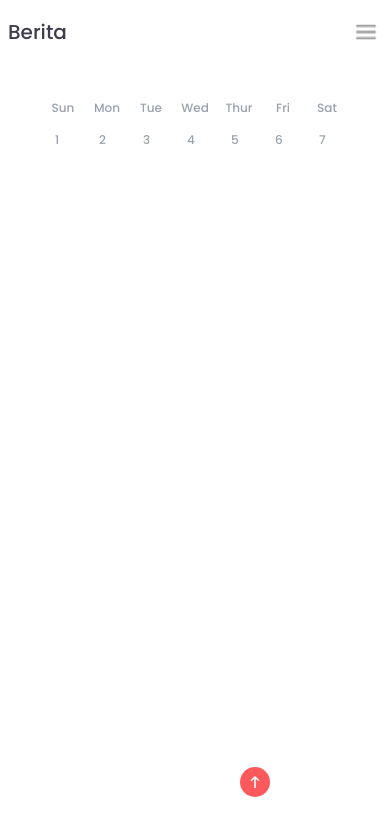
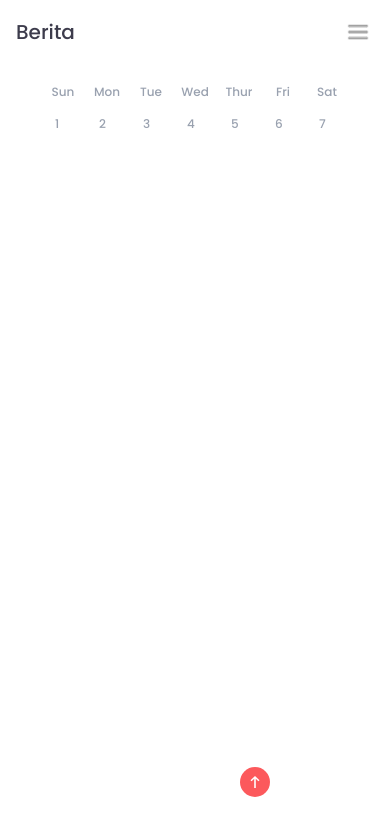
Before and after one commit to Berita-Winnie/meal_planner, a React (Vite) app: page /plan-meals in a window 390 px wide. Shown: the top 836 px of the page. Built offline with nearby package versions, Linux system fonts and the light colour scheme; a web font is replaced by a local one.

Commit message:
Fixed mobile bar stylind and overal appearance bug

```diff
--- a/src/components/Calender.jsx
+++ b/src/components/Calender.jsx
@@ -3,7 +3,7 @@ import { days } from '../assets/calender'
 
 const Calender = () => {
   return (
-    <div className="flex flex-row gap-1 sm:gap-2 md:gap-10 justify-center  mt-8">
+    <div className="flex flex-row gap-1 sm:gap-2 md:gap-10 justify-center mt-4 sm:mt-6 md:mt-8">
       {days.map((day, index) => (
         <div
           key={index}
--- a/src/components/Navbar.jsx
+++ b/src/components/Navbar.jsx
@@ -15,8 +15,8 @@ const Navbar = () => {
   }, [showMobileNav])
 
   return (
-    <div className=" sticky top-0 left-0 w-full z-50  bg-white/50   backdrop-blur-xl md:px-20 lg:px-30  ">
-      <div className="  container  flex flex-row mx-auto  justify-between items-center py-4 px-2 md:p-6 ">
+    <div className=" sticky top-0 left-0 w-full z-20  bg-white/50   backdrop-blur-xl md:px-20 lg:px-30  ">
+      <div className="  container  flex flex-row mx-auto justify-between items-center py-4 px-4 md:p-6 ">
         <h3 className="font-medium text-xl sm:text-2xl md:text-3xl ">Berita</h3>
         <div className=" hidden md:flex flex-row  gap-8 ">
           <NavLink
@@ -61,11 +61,10 @@ const Navbar = () => {
         />
 
         {/* --------Mobile nav------------ */}
+
         <div
-          className={`
-         fixed top-0 left-0 w-full h-screen bg-white/70  backdrop-blur-3xl z-20  md:hidden transform transition-transform duration-700 ease-in-out  ${
-           showMobileNav ? 'translate-x-0' : 'translate-x-full'
-         }
+          className={` fixed  top-0 right-0 h-screen  bottom-0 w-full sm:hidden  z-50 bg-white/90 backdrop-blur-3xl  transition-transform duration-700 ease-in-out
+     ${showMobileNav ? '  translate-x-0  ' : ' translate-x-full '}
         `}
         >
           <div className="flex flex-col  gap-8 ">
```
